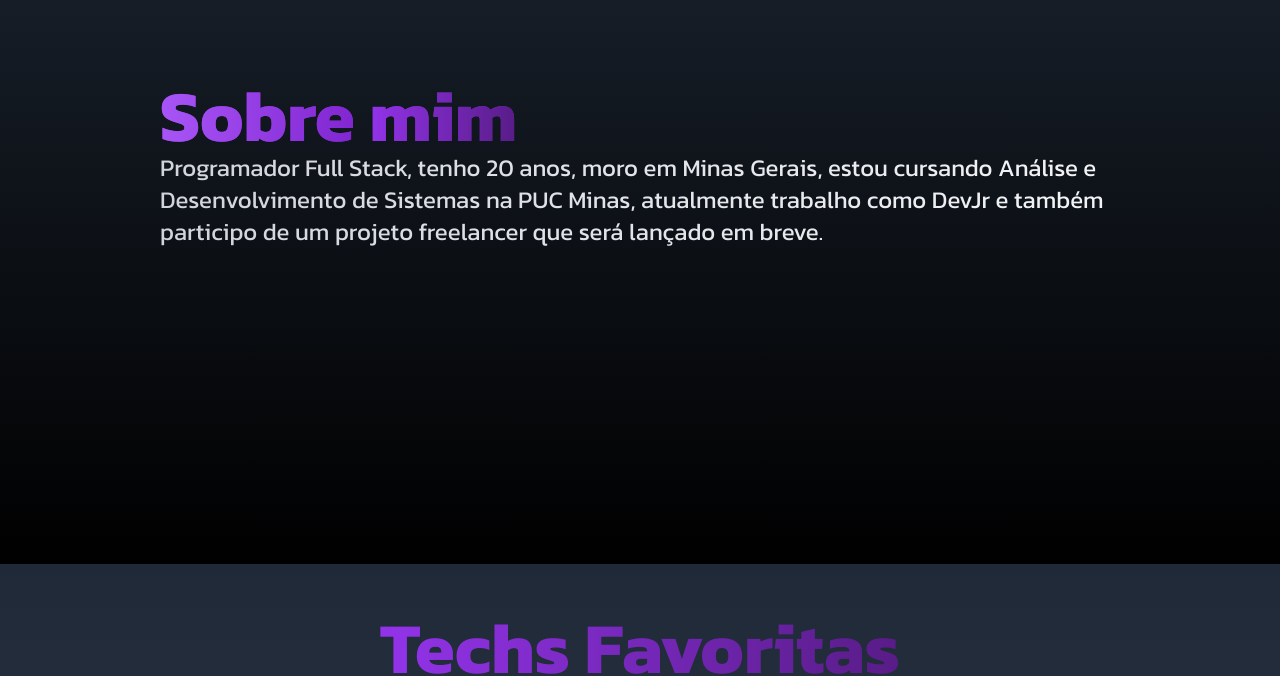
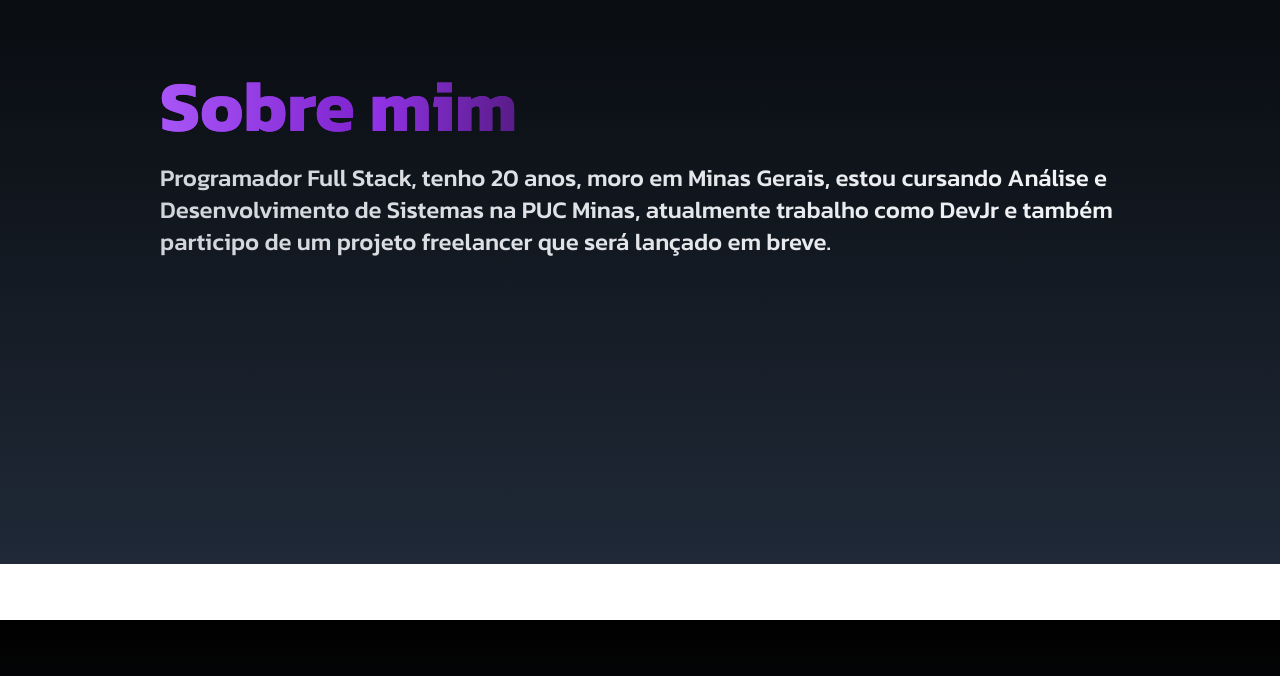
Before and after one commit to PedroVictor022/new-portifolio, a Next.js app: page / in a window 1280 px wide. Shown: the part 1036-1712 px from the top of the page. Built offline with nearby package versions, Linux system fonts and the light colour scheme; no server answers.

Commit message:
update colors

```diff
--- a/src/components/about/index.js
+++ b/src/components/about/index.js
@@ -1,17 +1,17 @@
 const About = () => {
   return (
-    <div className="w-full h-screen bg-gradient-to-b from-gray-800 to-black">
+    <div className="w-full h-screen bg-gradient-to-b from-black to-gray-800">
 
       <div className="max-w-screen-lg mx-auto flex flex-col items-center justify-center h-full px-4 md:flex-row">
         <div className="max-w-screen-lg p-4 mx-auto flex flex-col justify-center w-full h-full text-white">
-          <div className="text-7xl font-bold text-transparent bg-clip-text bg-gradient-to-r from-purple-600 to-purple-900">
-            <p className="">
+          <div className="text-7xl font-bold text-transparent bg-clip-text bg-gradient-to-r from-purple-600 to-purple-900 pb-5">
+            <p>
               <span className=" text-transparent bg-clip-text bg-gradient-to-r from-purple-500 to-purple-700">Sobre </span>
               <span className=" text-transparent bg-clip-text bg-gradient-to-r from-purple-600 to-purple-900">mim</span>
               </p>
           </div>
 
-          <p className="text-transparent bg-clip-text bg-gradient-to-r from-gray-300 to-gray-100 text-2xl">
+          <p className="text-transparent bg-clip-text bg-gradient-to-r from-gray-300 to-gray-100 text-2xl font-medium">
             Programador Full Stack, tenho 20 anos, moro em Minas Gerais, estou cursando Análise e Desenvolvimento de Sistemas na PUC Minas, atualmente trabalho como DevJr e também participo de um projeto freelancer que será lançado em breve.
           </p>
 
--- a/src/components/home/index.js
+++ b/src/components/home/index.js
@@ -17,7 +17,7 @@ const Main = () => {
   }, [])
 
   return (
-    <div name="home" className="h-screen w-full bg-gradient-to-b from-gray-900 to bg-gray-800 ">
+    <div name="home" className="h-screen w-full bg-gradient-to-b from-gray-800 to bg-black ">
 
       <div className="max-w-screen-lg mx-auto flex flex-col items-center justify-center h-full px-4 md:flex-row">
         <div className="flex flex-col justify-center h-full">
--- /dev/null
+++ b/src/components/projects/index.js
@@ -0,0 +1,12 @@
+const Projects = () => {
+  return (
+    <div className="max-w-screen-lg mx-auto flex flex-col items-center justify-center h-full px-4 md:flex-row">
+
+      <div className="max-w-screen-lg p-4 mx-auto flex flex-col   justify-center w-full h-full text-white">
+        <h1>Projetos</h1>
+      </div>
+    </div>
+  )
+}
+
+export default Projects;
--- a/src/components/social/index.js
+++ b/src/components/techs/index.js
@@ -84,7 +84,7 @@ const Experience = () => {
   ];
 
   return (
-    <div name="experience" className="h-screen w-full bg-gradient-to-b from-gray-800 to-gray-700">
+    <div name="experience" className="h-screen w-full bg-gradient-to-b from-black to-gray-700">
 
       <div className="max-w-screen-lg mx-auto p-4 flex flex-col justify-center w-full h-full">
 
--- a/src/pages/index.js
+++ b/src/pages/index.js
@@ -1,7 +1,8 @@
 import Navbar from '@/components/navbar'
 import Main from '@/components/home'
-import Experience from '@/components/social'
+import Experience from '@/components/techs'
 import About from '@/components/about'
+import Projects from '@/components/projects'
 
 export default function Home() {
   return (
@@ -9,6 +10,7 @@ export default function Home() {
       <Navbar />
       <Main />
       <About />
+      <Projects />
       <Experience />
     </div>
   )
```
